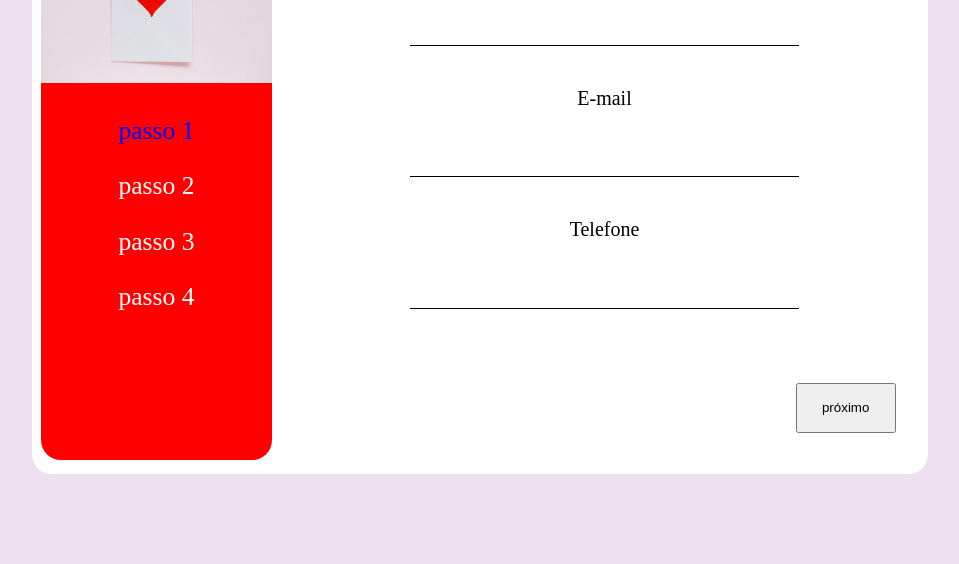
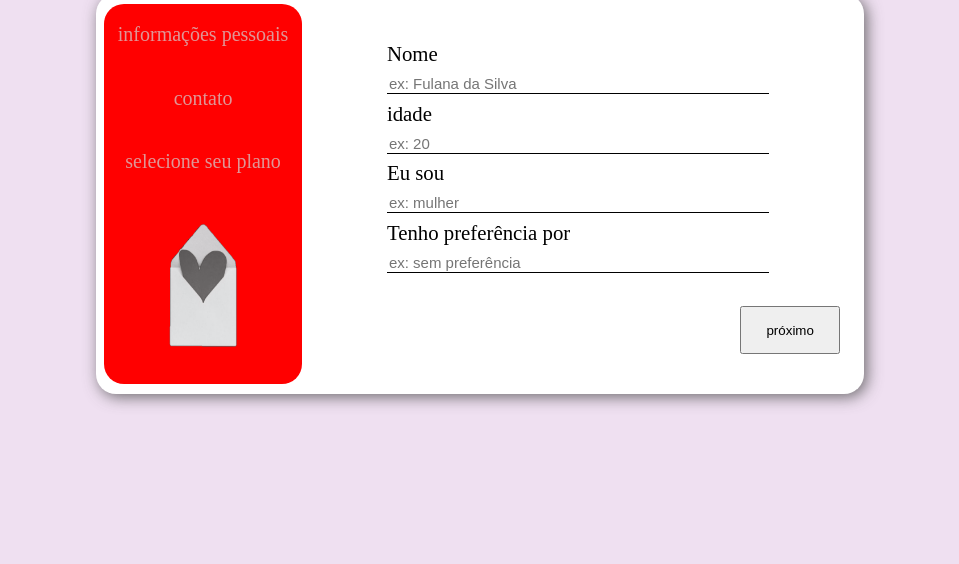
Before and after one commit to alexandreSouza31/Dating-registration-form, a plain HTML site: page dating_registration_form/index.html in a window 1280 px wide. Shown: the part 236-800 px from the top of the page, without its empty margins (160-1119 px from the left). Drawn offline with nearby package versions, Linux system fonts and the light colour scheme.

Commit message:
changes in the html structure for the code to be cleaner. Change in javascript to make slides between forms

```diff
--- a/dating_registration_form/index.html
+++ b/dating_registration_form/index.html
@@ -17,54 +17,47 @@
     <div class="form_container">
 
       <section class="form_menu">
-        <img src="images/coracao.jpg" alt="">
-        <p>passo 1</p>
-        <p>passo 2</p>
-        <p>passo 3</p>
-        <p>passo 4</p>
+        <p>informações pessoais</p>
+        <p>contato</p>
+        <p>selecione seu plano</p>
+        <img src="images/carta_b_w.png" alt="">
       </section>
 
-      <form class="form1" action="#">
+      <form action="#">
+        <section data-action='form' class="form formVisible">
           <label for="">Nome</label>
-        <input type="text">
+          <input type="text" placeholder="ex: Fulana da Silva">
+          <label for="">idade</label>
+          <input type="number" min="18" placeholder="ex: 20" id="">
+          <label for="" title="sexo ou genero">Eu sou</label>
+          <input type="text" placeholder="ex: mulher" id="">
+          <label for="" title="sexo ou genero">Tenho preferência por</label>
+          <input type="text" placeholder="ex: sem preferência" id="">
+        </section>
+
+        <section data-action='form' class="form">
           <label for="">E-mail</label>
-        <input type="email" name="" id="">
+          <input type="email" placeholder="fulana_da_silva@gmail.com">
           <label for="">Telefone</label>
-        <input type="tel" name="" id="">
+          <input type="tel" placeholder="11999999999" id="">
+          <label for="">endereço</label>
+          <input type="text" placeholder="rua um, numero 2, casa 3, São Paulo,Sp" id="">
+        </section>
 
-        <div class="container_btn">
-          <button class="next_btn">próximo</button>
-        </div>
-      </form>
-
-      <form class="form2" action="#">
-        <label for="">idade</label>
-        <input type="text">
-        <label for="">sexo</label>
-        <input type="email" name="" id="">
-        <label for="">preferência</label>
-
-        <div class="container_btn">
-          <button class="next_btn">próximo</button>
-        </div>
-      </form>
-
-      <form class="form3" action="#">
+        <section data-action='form' class="form">
           <label for="">outro</label>
           <input type="text">
           <label for="">outro</label>
           <input type="email" name="" id="">
           <label for="">outro</label>
+          <input type="text">
+        </section>
 
         <div class="container_btn">
-          <button class="next_btn">próximo</button>
+          <button type="button" class="next_btn">próximo</button>
         </div>
       </form>
-
-
-
     </div>
-
 
     <footer>
 
--- a/dating_registration_form/script/script.js
+++ b/dating_registration_form/script/script.js
@@ -1,27 +1,18 @@
-let form1 = document.querySelector(".form1");
-let form2 = document.querySelector(".form2");
-let form3 = document.querySelector(".form3");
-let next_btn = document.querySelector(".next_btn");
-let p = document.getElementsByTagName("p");
-form2.style.display="none"
-form3.style.display="none"
-p[0].style.color = "blue"
+const slides = document.querySelectorAll("[data-action='form']");
+const next_btn = document.querySelector(".next_btn");
+
+let current_formIndex = 0;
 
 next_btn.addEventListener("click", function (e) {
+    current_formIndex++;
     e.preventDefault();
-    if (form1) {
-        form1.style.display = "none"
-        form2.style.display = "flex"
-        p[0].style.color=""
-        p[1].style.color = "blue"
-        console.log("foi pro 2")
 
-    }
+    slides.forEach(_form => {
+        _form.classList.remove("formVisible")
+    })
 
-    // if (form2) {
-    //     form2.style.display = "none";
-    //     form1.style.display = "block";
-    //     console.log("foi pro 3")
+    slides[current_formIndex].classList.add("formVisible");
+    console.log(current_formIndex);
 
-    // }
+    console.log("clicou")
 })
--- a/dating_registration_form/style/style.css
+++ b/dating_registration_form/style/style.css
@@ -1,95 +1,122 @@
-*{
+* {
     box-sizing: border-box;
 }
 
-body,html{
+body,
+html {
     display: flex;
     flex-direction: column;
     justify-content: center;
     align-items: center;
+    text-align: center;
     width: 100%;
     height: 100%;
     background-color: rgb(239, 224, 241);
 }
-.form_container{
-   display: flex;
-   align-items: center;
-    width: 70%;
-    height: 70vh;
+h1 {
+    font-size: xxx-large;
+    font-weight: bold;
+    margin-bottom: 1%;
+}
+
+.form_container {
+
+    display: flex;
+    align-items: center;
+    width: 60%;
+    height: max(200px, 50vh);
     font-size: 1.3em;
     background-color: white;
     text-align: center;
     border-radius: 20px;
-    box-sizing:content-box;
+    box-shadow: 3px 3px 15px rgba(77, 77, 77, .8);
 
 }
-/* .form2,.form3{
-    display: none;
-} */
 
-.form_menu{
-    font-size: 1.3em;
-    width: 20vw;
+
+
+.form_menu {
+    display: flex;
+    flex-direction: column;
+    width: 25vw;
     height: 95%;
     background-color: red;
-    margin:1%;
+    /* background-image: url(/images/background2_menu.jpg); */
+    margin: 0 1%;
     border-radius: 20px;
-    color: white;
+    color: rgba(210, 210, 210, 0.714);
+    justify-content: space-between;
 
 }
-.form_menu>img{
+
+.form_menu>img {
     width: 100%;
-    border-radius: 15px 15px 0 0;
+    height: 50%;
+    position: relative;
+    margin: 0;
+    /* top: 10%; */
 }
 
-.form_menu>p{
-    margin-top: 30px;
-    font-size: max(20px, 2vw);/*pegao maior valor entre os 2. O vw é baseao no tamanho da tela
+.form_menu>p {
+    position: relative;
+    margin-top: 10%;
+    font-size: max(20px, 1.5vw);
+    /*pegao maior valor entre os 2. O vw é baseao no tamanho da tela
     , e chega um momento em que ele diminui muito, aí nesse caso o valor em pixels o supera.*/
 }
 
-h1{
-    font-size:xxx-large;
-    font-weight: bold;
-    margin-bottom: 1%;
+form{
+    display: flex;
+    flex-direction: column;
+    width: 100%;
+    height: 80%;
+    margin-left: 10%;
+
 }
 
-.form1,.form2,.form3,.form4{
-    font-size: max(20px,1.2vw);
+.form {
+    display: none;
+}
+
+.formVisible {
+
     display: flex;
     flex-direction: column;
-    align-items: center;
+    align-items: flex-start;
     justify-content: space-evenly;
-    width: 80%;
+    width: 100%;
     height: 100%;
 }
-form>input{
-    width: 60%;
-    height: 5%;
+
+section>input{
+    width: 80%;
+    font-size: max(15px,1vw);
     border: none;
     border-bottom: 1px solid;
-    font-size: 25px;
+
 }
 
-.container_btn{
+.container_btn {
     display: flex;
     justify-content: end;
     width: 100%;
 }
 
-button:hover{
+button:hover {
     cursor: pointer;
-    background-color:  rgb(239, 224, 241);
+    background-color: rgb(239, 224, 241);
     transition: all 0.6s;
     font-size: 0.8em;
 }
-.container_btn>button{
-    margin:5% 5% 0 0;
+
+.container_btn>button {
+    margin: 5% 5% 0 0;
     list-style: none;
-    width: max(100px,2vw);
-    height: max(50px,6vh);
+    width: max(100px, 2vw);
+    height: max(30px, 6vh);
 
 }
+
 input:focus {
     box-shadow: 0 0 0 0;
     border: 0 none;
```
Also changed, not shown: dating_registration_form/images/carta.jpg (added), dating_registration_form/images/carta.png (added), dating_registration_form/images/carta_b_w.png (added), dating_registration_form/images/coracao_btn.jpg (deleted), dating_registration_form/images/favicon-32x32.png (deleted). Lines whose indentation alone changed are shown as unchanged.
